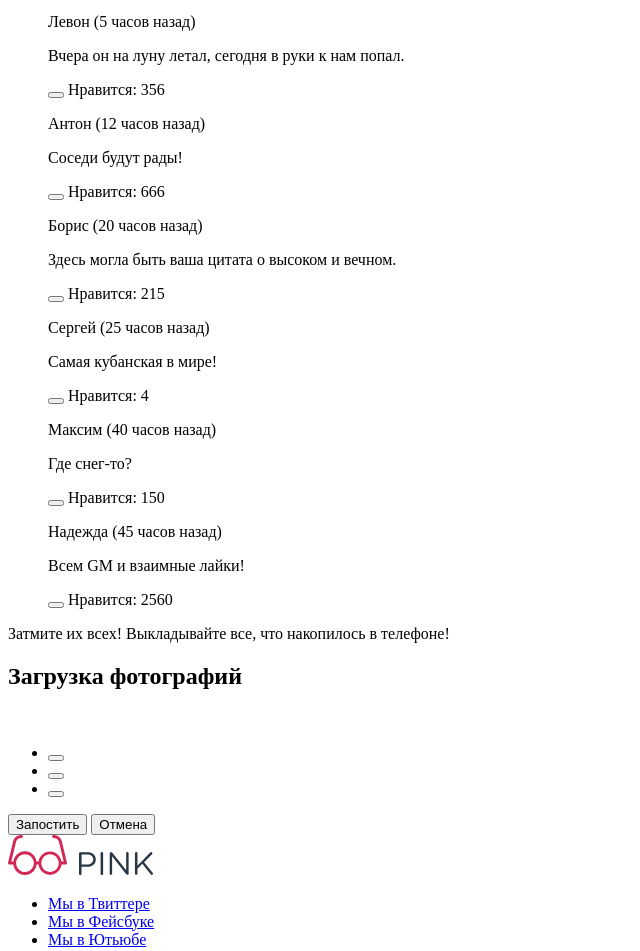
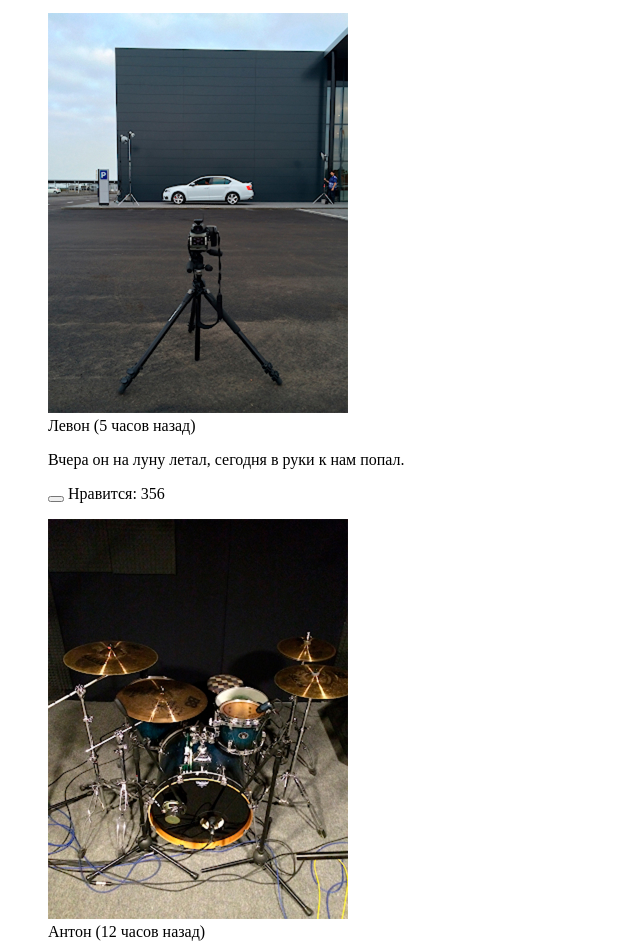
Before and after one commit to KarinaKrinitskaya/1676121-pink-22, a website: page source/catalog.html in a window 1280 px wide. Shown: the part 862-1813 px from the top of the page, without its empty margins (0-640 px from the left). Drawn offline with Linux system fonts and the light colour scheme.

Commit message:
Правки в разметке каталога ver4

```diff
--- a/source/catalog.html
+++ b/source/catalog.html
@@ -42,14 +42,13 @@
         <section class="intro">
           <h1 class="intro__title">Фотографии пользователей</h1>
         </section>
-        <section class="gallery__photo">
+        <section class="photo__list">
             <p class="slogan">Взгляните на фотографии, которые выкладывают пользователи! Видите, как не хватает ваших?</p>
-          <div class="photo__list">
-            <figure class="photo photo__item--top">
+            <figure class="photo__item photo__item--top">
               <img src="img/panorama-desktop.jpg" alt="Главное фото дня">
               <span class="photo__label">Панорама дня</span>
                 <figcaption class="photo__content">
-                  <div class="photo__meta photo__content--full">
+                  <div class="photo__content photo__content--full">
                     <span class="photo__author-name">Анна</span>
                     <span class="photo__time">(5 минут назад)</span>
                     <p class="photo__text">Прыгать или нет? Напишите в комментарии свой совет и смотрите прямую трансляцию в перископе, задавайте свои вопросы!</p>
@@ -60,85 +59,78 @@
                   </div>
                 </figcaption>
             </figure>
-            <figure class="photo__top">
+            <figure class="photo__item">
+              <img src="img/photo-1-levon.jpg" alt="Фото Левона">
               <figcaption class="photo__content">
-                  <p class="photo__author-text">
                     <span class="photo__author-name">Левон</span>
                     <span class="photo__time">(5 часов назад)</span>
                     <p class="photo__text">Вчера он на луну летал, сегодня в руки к нам попал.</p>
-                  </p>
                <div class="photo__likes">
                  <button class="photo__like-btn" type="button" aria-label="Мне нравится"></button>
                  <span class="photo__like-text">Нравится: 356</span>
                </div>
               </figcaption>
             </figure>
-            <figure class="photo__top">
+            <figure class="photo__item">
+              <img src="img/photo-2-anton.jpg" alt="Фото Антона">
               <figcaption class="photo__content">
-                <p class="photo__autor-text">
                   <span class="photo__author-name">Антон</span>
                   <span class="photo__time">(12 часов назад)</span>
                   <p class="photo__text">Соседи будут рады!</p>
-                </p>
               <div class="photo__likes">
                 <button class="photo__like-btn" type="button" aria-label="Мне нравится"></button>
                 <span class="photo__like-text">Нравится: 666</span>
               </div>
               </figcaption>
             </figure>
-            <figure class="photo__top">
+            <figure class="photo__item">
+              <img src="img/photo-3-boris.jpg" alt="Фото Бориса">
               <figcaption class="photo__content">
-                <p class="photo__autor-text">
                   <span class="photo__author-name">Борис</span>
                   <span class="photo__time">(20 часов назад)</span>
                   <p class="photo__text">Здесь могла быть ваша цитата о высоком и вечном.</p>
-                </p>
               <div class="photo__likes">
                 <button class="photo__like-btn" type="button" aria-label="Мне нравится"></button>
                 <span class="photo__like-text">Нравится: 215</span>
               </div>
               </figcaption>
             </figure>
-            <figure class="photo__top">
+            <figure class="photo__item">
+              <img src="img/photo-4-sergei.jpg" alt="Фото Сергея">
               <figcaption class="photo__content">
-                <p class="photo__author-text">
                   <span class="photo__autor-name">Сергей</span>
                   <span class="photo__time">(25 часов назад)</span>
                   <p class="photo__text">Самая кубанская в мире!</p>
-                </p>
               <div class="photo__likes">
                 <button class="photo__like-btn" type="button" aria-label="Мне нравится"></button>
                 <span class="photo__like-text">Нравится: 4</span>
               </div>
               </figcaption>
             </figure>
-            <figure class="photo__top">
+            <figure class="photo__item">
+              <img src="img/photo-5-maxim.jpg" alt="Фото Максима">
               <figcaption class="photo__content">
-                <p class="photo__author-text">
                   <span class="photo__author-name">Максим</span>
                   <span class="photo__time">(40 часов назад)</span>
                   <p class="photo__text">Где снег-то?</p>
-                </p>
               <div class="photo__likes">
                 <button class="photo__like-btn" type="button" aria-label="Мне нравится"></button>
                 <span class="photo__like-text">Нравится: 150</span>
               </div>
               </figcaption>
             </figure>
-            <figure class="photo__top">
+            <figure class="photo__item">
+              <img src="img/photo-6-nadejda.jpg" alt="Фото Надежды">
               <figcaption class="photo__content">
-                <p class="photo__author-text">
                   <span class="photo__autor-name">Надежда</span>
                   <span class="photo__time">(45 часов назад)</span>
                   <p class="photo__text">Всем GM и взаимные лайки!</p>
-              </p>
               <div class="photo__likes">
                 <button class="photo__like-btn" type="button" aria-label="Мне нравится"></button>
                 <span class="photo__like-text">Нравится: 2560</span>
               </div>
               </figcaption>
             </figure>
-          </div>
         </section>
         <p class="photo__slogan">Затмите их всех! Выкладывайте все, что накопилось в телефоне!</p>
       </div>
```
Also changed, not shown: source/img/photo-1-levon.jpg (added), source/img/photo-2-anton.jpg (added), source/img/photo-3-boris.jpg (added), source/img/photo-4-sergei.jpg (added), source/img/photo-5-maxim.jpg (added), source/img/photo-6-nadejda.jpg (added), source/img/photo-7-red-foto.svg (added).
